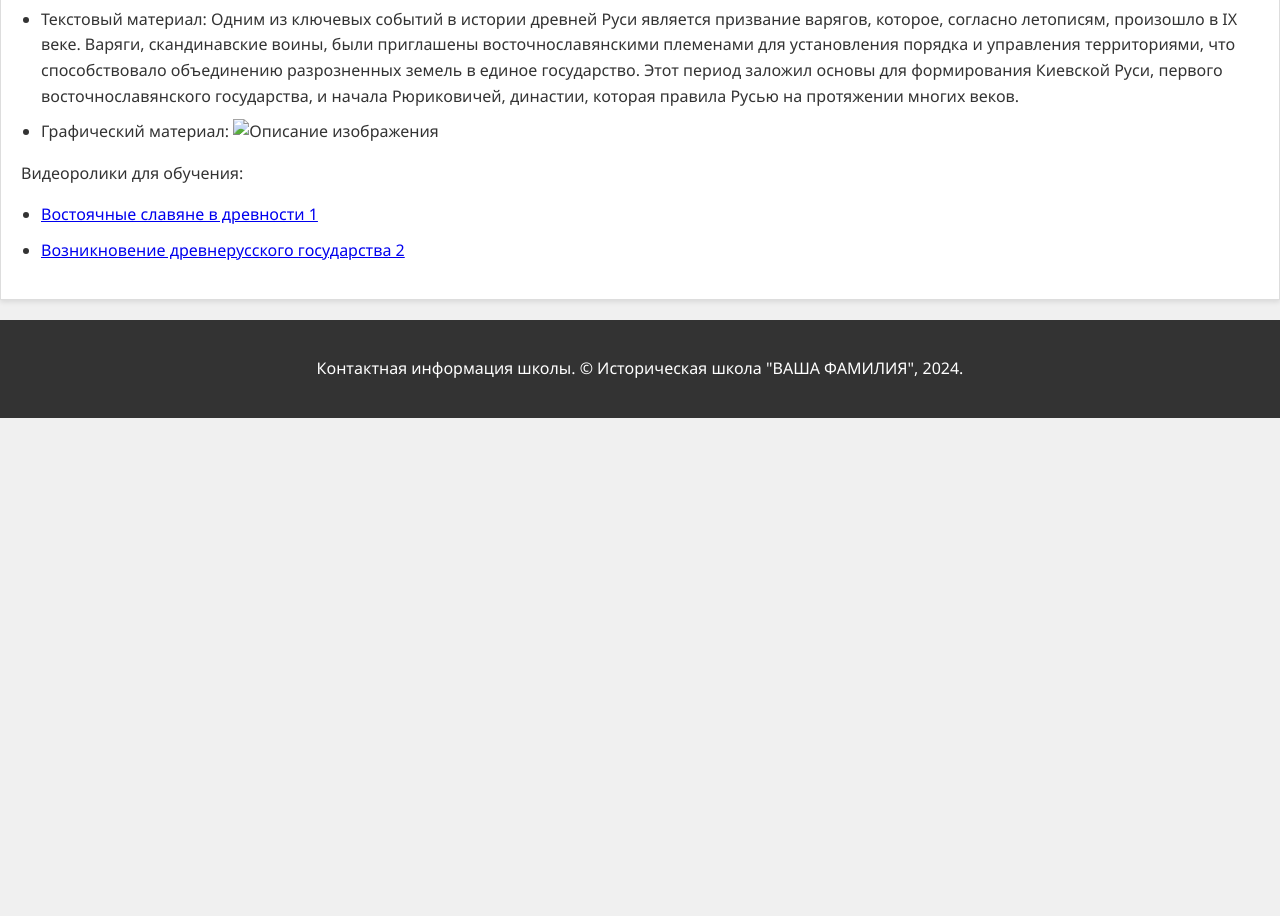
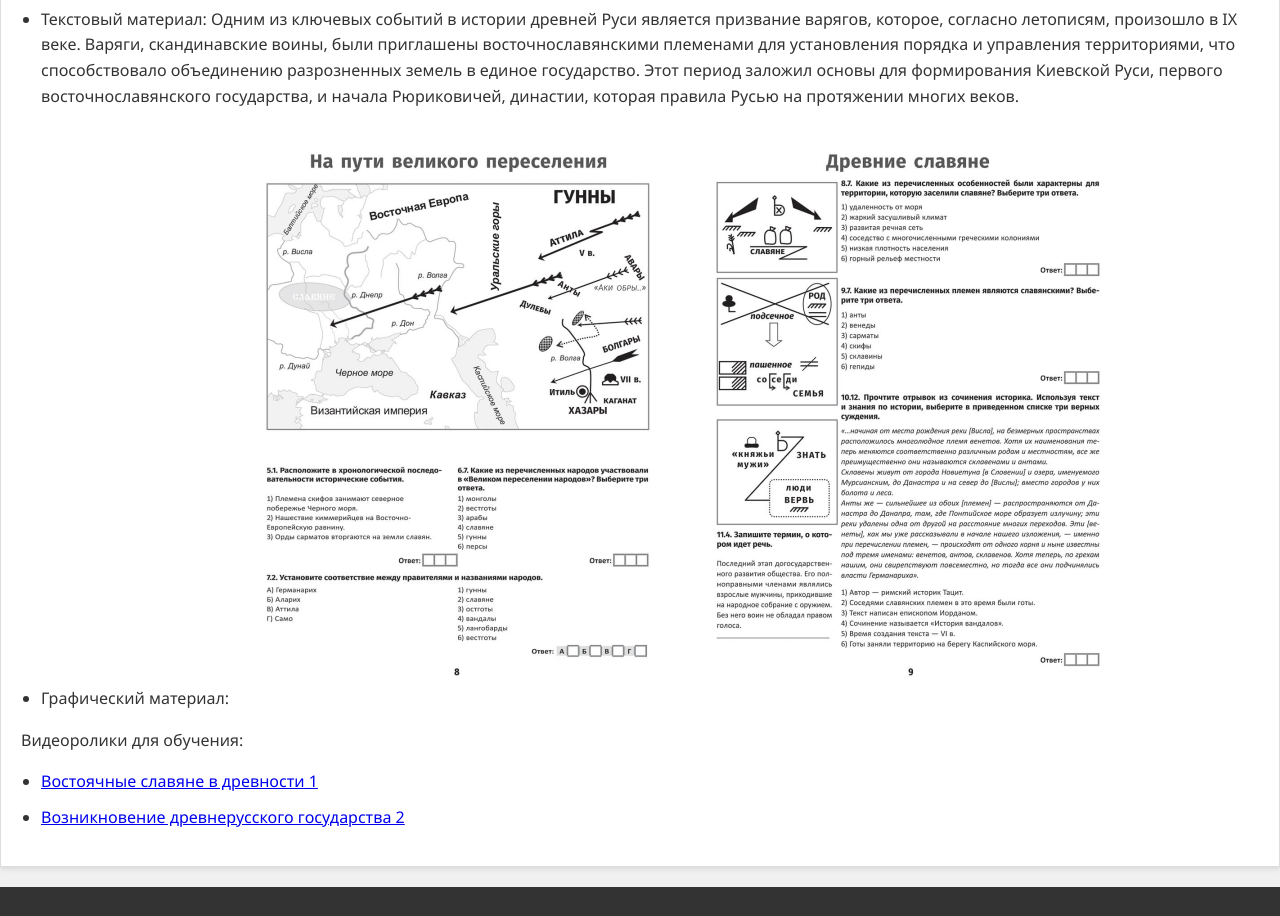
Before and after one commit to NoobMaster08/otdel, a plain HTML site: page program.html in a window 1280 px wide. Shown: the part 1182-2098 px from the top of the page. Before the commit the page ends 1600 px from the top, so only its background shows below. Drawn offline with Linux system fonts and the light colour scheme.

Commit message:
program.html

```diff
--- a/program.html
+++ b/program.html
@@ -38,7 +38,7 @@
             <ul>
                 <li>Ссылка на сайт: <a href="https://infourok.ru/dopolnitelniy-material-k-urokam-istorii-1015774.html">Инфоурок</a></li>
                 <li>Текстовый материал: Одним из ключевых событий в истории древней Руси является призвание варягов, которое, согласно летописям, произошло в IX веке. Варяги, скандинавские воины, были приглашены восточнославянскими племенами для установления порядка и управления территориями, что способствовало объединению разрозненных земель в единое государство. Этот период заложил основы для формирования Киевской Руси, первого восточнославянского государства, и начала Рюриковичей, династии, которая правила Русью на протяжении многих веков.</li>
-                <li>Графический материал: <img src="ПУТЬ_К_ИЗОБРАЖЕНИЮ_ЗДЕСЬ" alt="Описание изображения"></li>
+                <li>Графический материал: <img src="images/переселение.jpg" alt="Описание изображения"></li>
             </ul>
             <p>Видеоролики для обучения:</p>
             <ul>
```
